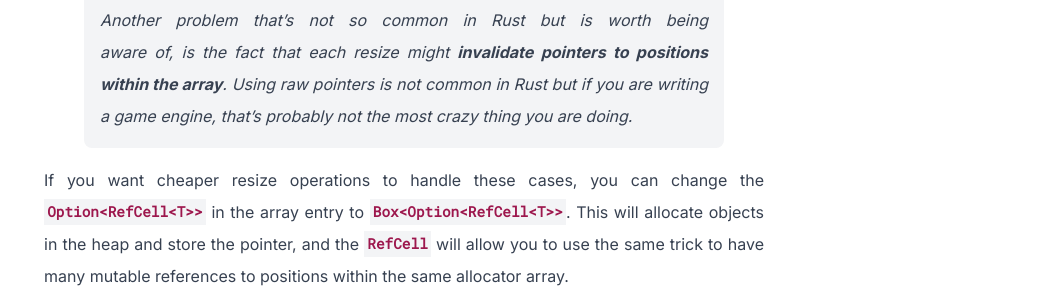
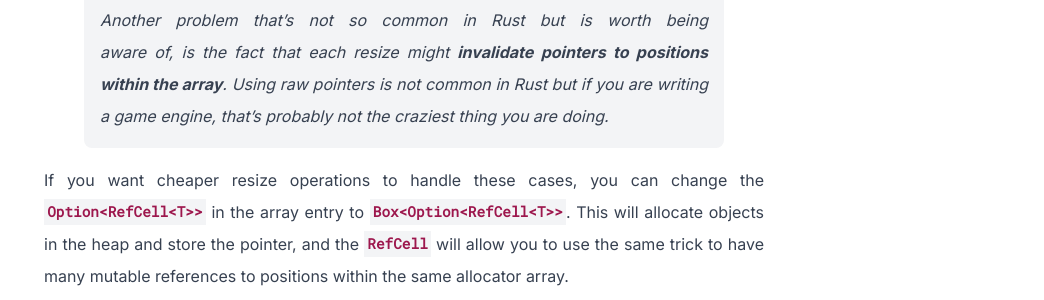
Before and after one commit to LDiazN/ldiazn.github.io, a Jekyll site: the page built from _posts/2024-05-13-proto-ecs-memory-allocation-en.md, in a window 1280 px wide and 900 px high, scrolled down 10734 px. Shown: the part 186-486 px from the top of the window, without its empty margins (236-1280 px from the left). Built offline with Jekyll 4.4.1, drawn with Linux system fonts in a browser that asks for light colours; some of the changed text lies outside the part shown.

Commit message:
improving wording of warning about pointer invalidation

```diff
--- a/_posts/2024-05-13-proto-ecs-memory-allocation-en.md
+++ b/_posts/2024-05-13-proto-ecs-memory-allocation-en.md
@@ -313,7 +313,7 @@ entity2.borrow_mut()._is_active = true;
 
 You might have noticed that we are using a **vector** to store our entities, and this is good for performance because the data locality might keep cache misses in check. However, there is a case where our current implementation is inefficient, and that's when you **allocate too many entities**, especially if you don't know how many you might need. If you have to allocate many entities at once, you might have to **request several resize operations** for the vector (implicitly with each `push`). Since the actual data is located within the array, each array entry might be big and expensive to copy into a new memory segment.
 
-> Another problem that's not so common in Rust but is worth being aware of, is the fact that each resize might **invalidate pointers to positions within the array**. Using raw pointers is not common in Rust but if you are writing a game engine, that's probably not the most crazy thing you are doing.
+> Another problem that's not so common in Rust but is worth being aware of, is the fact that each resize might **invalidate pointers to positions within the array**. Using raw pointers is not common in Rust but if you are writing a game engine, that's probably not the craziest thing you are doing.
 
 If you want cheaper resize operations to handle these cases, you can change the `Option<RefCell<T>>` in the array entry to `Box<Option<RefCell<T>>`. This will allocate objects in the heap and store the pointer, and the `RefCell` will allow you to use the same trick to have many mutable references to positions within the same allocator array.
 
```
